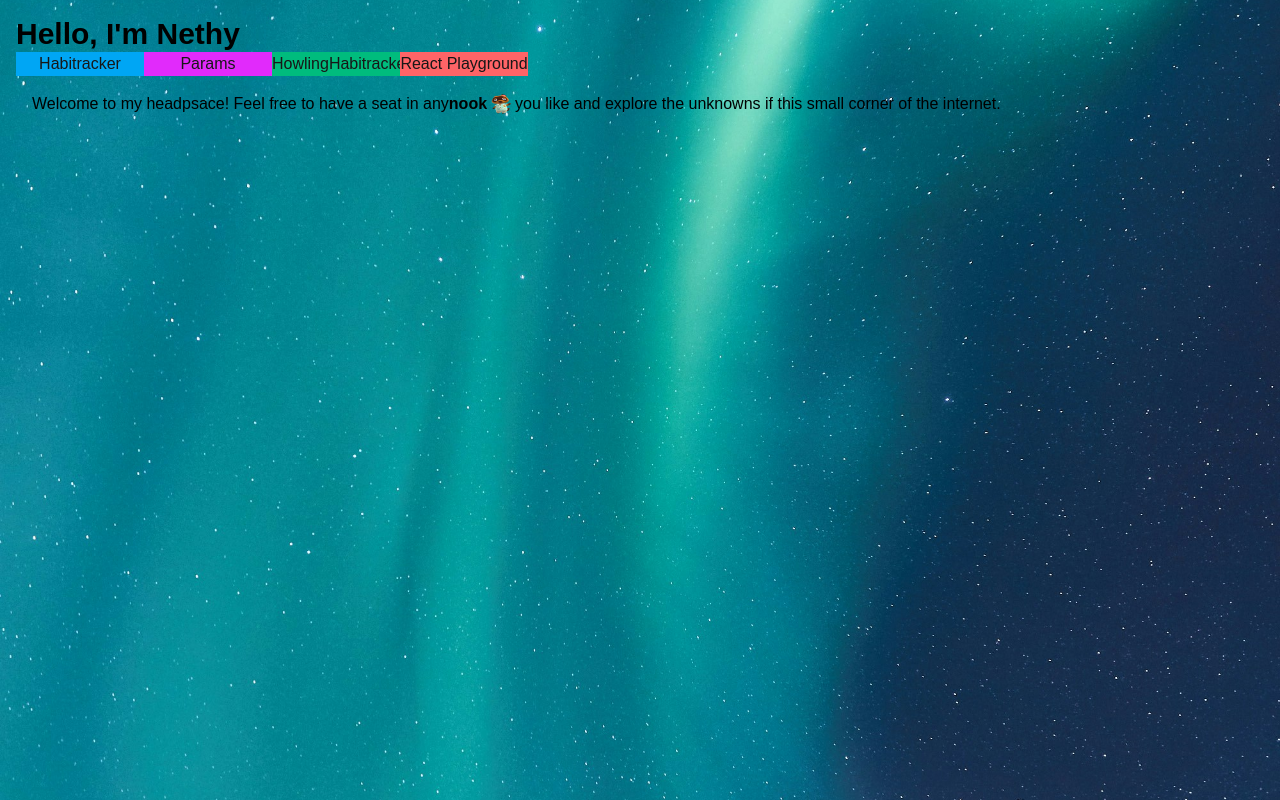
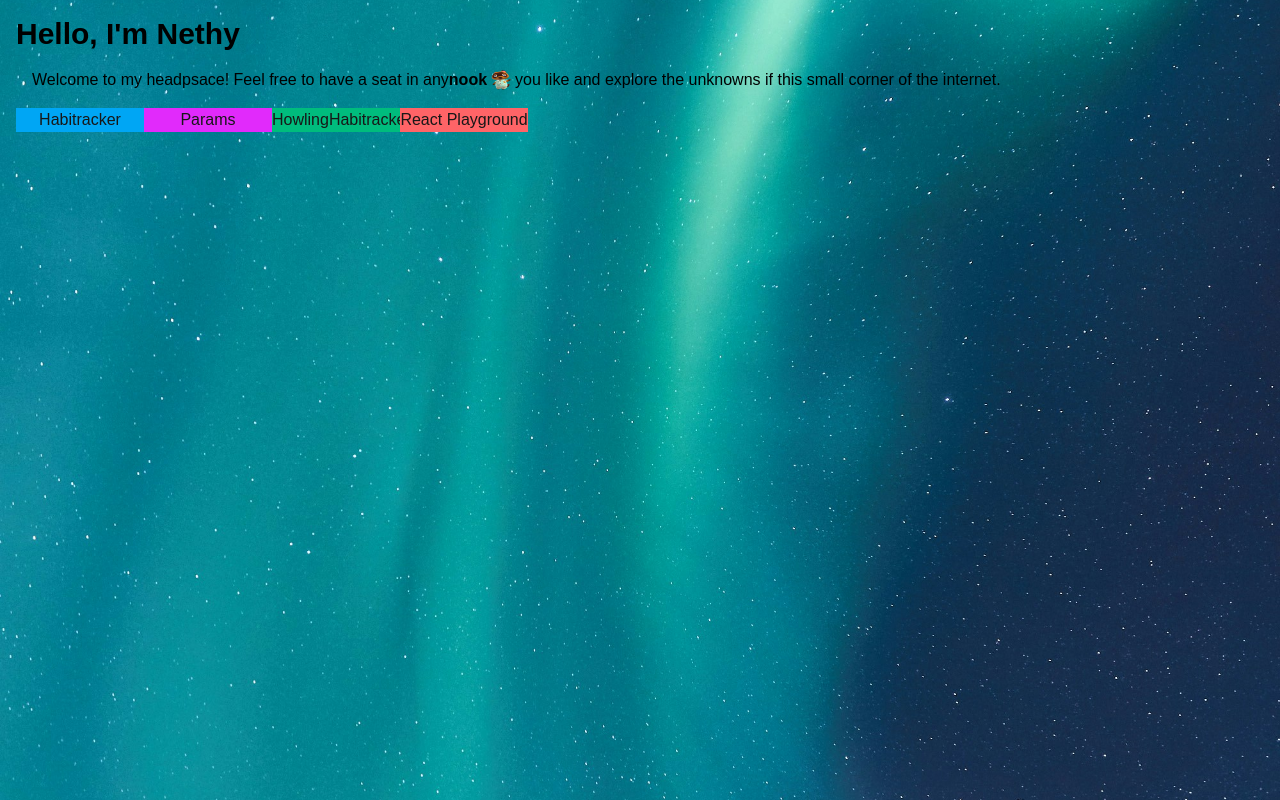
Before and after one commit to wsudswong/Infinethy-App, a Next.js app in the folder infinethy-app/: page / in a window 1280 px wide. Built offline with nearby package versions, Linux system fonts and the light colour scheme; no server answers.

Commit message:
fix bug: autoplay sound on reload

```diff
--- a/infinethy-app/app/components/Howls.tsx
+++ b/infinethy-app/app/components/Howls.tsx
@@ -6,7 +6,7 @@ import {Howl} from 'howler'
 const Howls = ({children}: {children: React.ReactNode}) => {
   const sound = new Howl({
     src: ['/MapleStory-Jump.mp3'],
-    autoplay:true,
+    autoplay:false,
     loop:false,
     });
   const playSound = () => {
--- a/infinethy-app/app/page.tsx
+++ b/infinethy-app/app/page.tsx
@@ -21,13 +21,6 @@ export default function Home() {
       </div>
       <div>
         <h1 className="text-3xl font-bold text-white dark:text-black">Hello, I&apos;m {name}</h1>
-        <div className="flex">
-          {/* <button className="w-32 flex-1 bg-indigo-500 hover:bg-indigo-700"><a href="/badexample">Bad Example</a></button> */}
-          <Link href="/habitracker"><button className="w-32 flex-1 bg-sky-500 hover:bg-sky-700"><NookCard>Habitracker</NookCard></button></Link>
-          <Link href="/params/272"><button className="w-32 flex-1 bg-fuchsia-500 hover:bg-fuchsia-700"><NookCard>Params</NookCard></button></Link>
-          <Link href="/habitracker"><button className="w-32 flex-1 bg-emerald-500 hover:bg-emerald-700"><NookCard>HowlingHabitracker</NookCard></button></Link>
-          <Link href="/params/dynamic"><button className="w-32 flex-1 bg-red-400 hover:bg-red-700"><NookCard>React Playground</NookCard></button></Link>
-        </div>
         <div className="p-4">
           <div className="flow-root text-white dark:text-black">Welcome to my headpsace! Feel free to have a seat in any
             <span className="inline-flex items-baseline">
@@ -40,6 +33,13 @@ export default function Home() {
             </span>
             you like and explore the unknowns if this small corner of the internet.</div>
         </div>
+        <div className="flex">
+          {/* <button className="w-32 flex-1 bg-indigo-500 hover:bg-indigo-700"><a href="/badexample">Bad Example</a></button> */}
+          <Link href="/habitracker"><button className="w-32 flex-1 bg-sky-500 hover:bg-sky-700"><NookCard>Habitracker</NookCard></button></Link>
+          <Link href="/params/272"><button className="w-32 flex-1 bg-fuchsia-500 hover:bg-fuchsia-700"><NookCard>Params</NookCard></button></Link>
+          <Link href="/habitracker"><button className="w-32 flex-1 bg-emerald-500 hover:bg-emerald-700"><NookCard>HowlingHabitracker</NookCard></button></Link>
+          <Link href="/params/dynamic"><button className="w-32 flex-1 bg-red-400 hover:bg-red-700"><NookCard>React Playground</NookCard></button></Link>
+        </div>
       </div>
     </main>
   );
```
